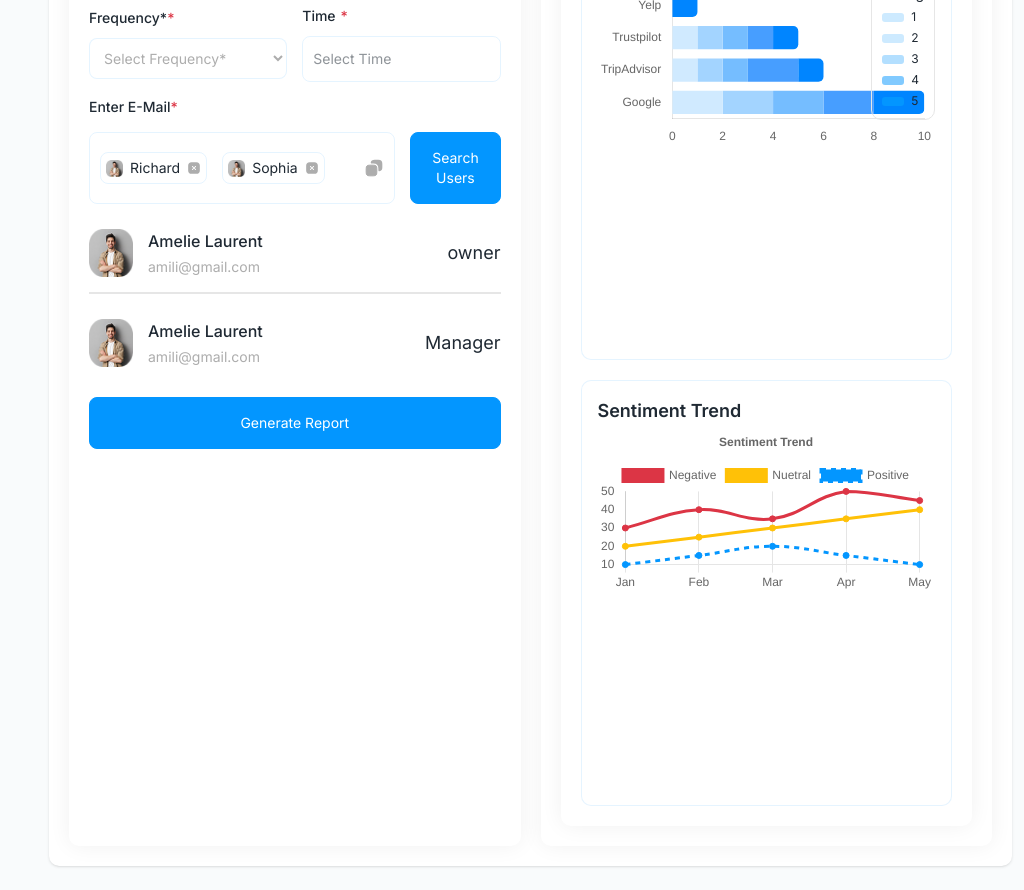
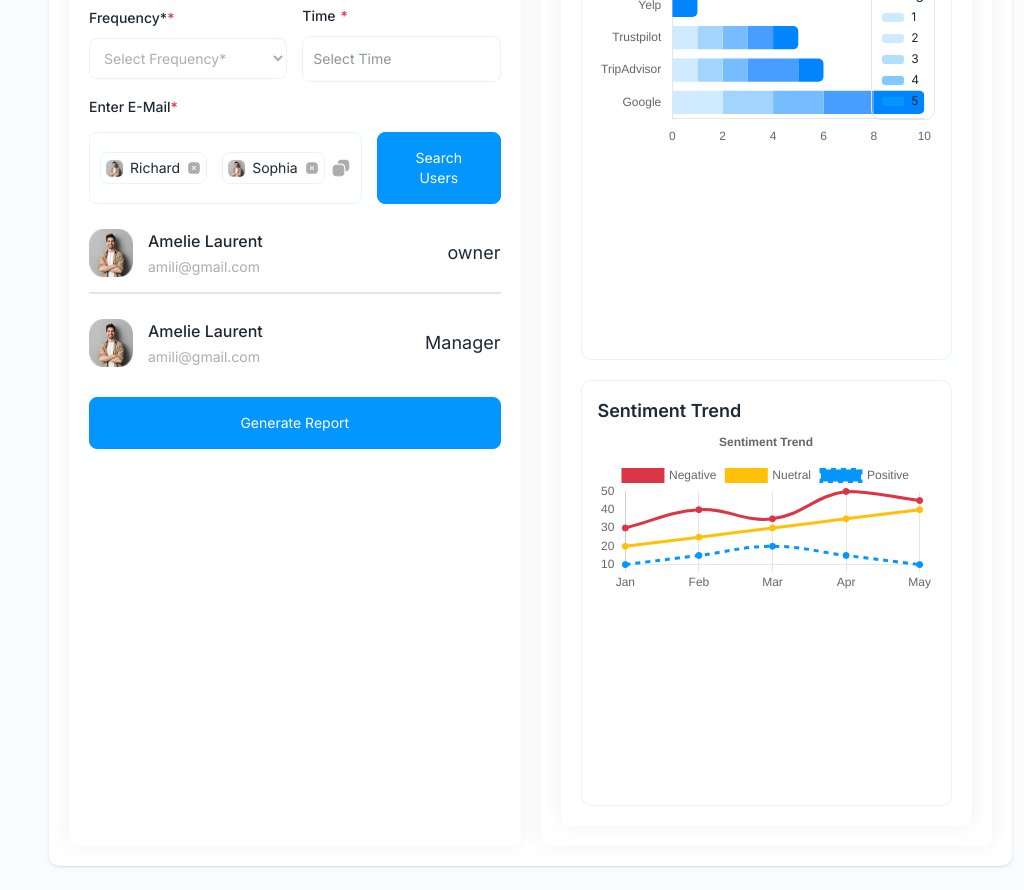
Before and after one commit to sumithub/rs-web-develop, a Next.js app: page /campaign-performance in a window 1280 px wide. Shown: the part 1320-2210 px from the top of the page, without its empty margins (256-1280 px from the left). Built offline with nearby package versions, Linux system fonts and the light colour scheme.

Commit message:
Performance

```diff
--- a/src/app/campaign-performance/page.js
+++ b/src/app/campaign-performance/page.js
@@ -296,7 +296,7 @@ function ReviewAnalytics() {
                                     <Image unoptimized={true} src="/images/copy2.svg" alt="copy2" width={20} height={20} />
                                 </div>
                             </div>
-                            <div className="w-[30%]">
+                            <div className="w-[30%] shrink-0">
                                 <SecondaryButton
                                     title="Search Users"
                                     class_="py-[15px]! px-5! text-sm! font-normal!"
@@ -449,6 +449,7 @@ function ReviewAnalytics() {
                             </div>
                         </div>)}
                 </div>
+                <PaginationDemo />
             </div>}
 
         </AdminLayout>
```
